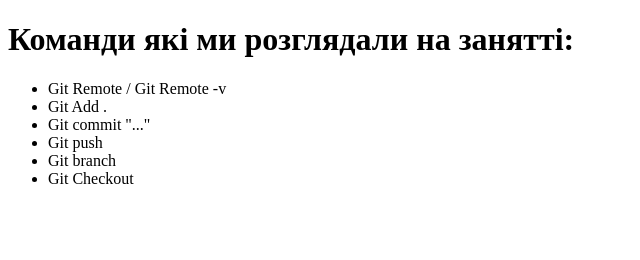
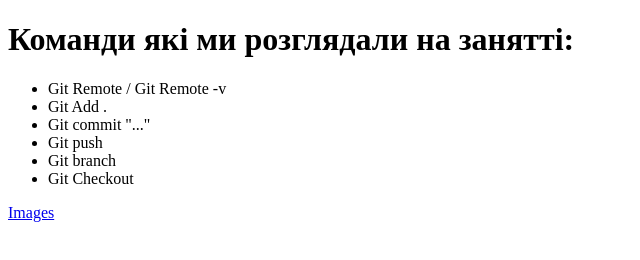
Before and after one commit to ArtemS99/FirstRepository, a plain HTML site: page index.html in a window 1280 px wide. Shown: the full height of the page, 0-640 px from the left. Drawn offline with Linux system fonts and the light colour scheme.

Commit message:
button added

```diff
--- a/index.html
+++ b/index.html
@@ -3,6 +3,7 @@
 <head>
     <meta charset="UTF-8" />
     <meta name="viewport" content="width=device-width, initial-scale=1.0" />
+    <link rel="stylesheet" href="style.css">
     <title>FirstRepository</title>
 </head>
 <body>
@@ -17,6 +18,6 @@
         <li>Git Checkout</li>
     </ul>
  </p>
- <form action="firstrepository/index.html" target="_blank"></form>
-
-</body>
+ <a href="./images.html">Images</a>
+ </body>
+ </html>
```
